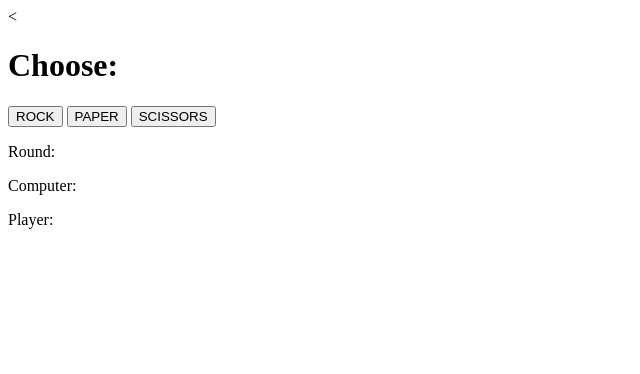
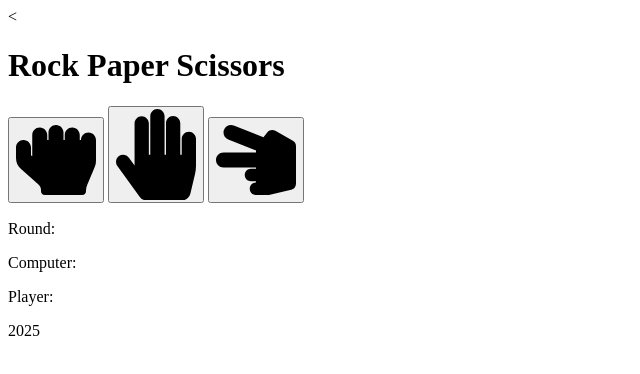
Before and after one commit to MazontheMoon/TheOdinProject-RockPaperScissors, a plain HTML site: page index.html in a window 1280 px wide. Shown: the whole page, without its empty margins (0-640 px from the left). Drawn offline with Linux system fonts and the light colour scheme.

Commit message:
update: Add svg button icons
Change text label to svg icon buttons for gameplay

```diff
--- a/index.html
+++ b/index.html
@@ -12,10 +12,26 @@
     </head>
     <body>
       <main>
-  <h1>Choose:</h1>
-  <button id="btn-rock">ROCK</button>
-  <button id="btn-paper">PAPER</button>
-  <button id="btn-scissors">SCISSORS</button>
+  <header>
+  <h1>Rock Paper Scissors</h1>
+</header>
+<main>
+  <div class="controls">
+    <button id="btn-rock">
+      <svg viewBox="0 0 512 512" width="80px" title="hand-rock">
+        <path d="M464.8 80c-26.9-.4-48.8 21.2-48.8 48h-8V96.8c0-26.3-20.9-48.3-47.2-48.8-26.9-.4-48.8 21.2-48.8 48v32h-8V80.8c0-26.3-20.9-48.3-47.2-48.8-26.9-.4-48.8 21.2-48.8 48v48h-8V96.8c0-26.3-20.9-48.3-47.2-48.8-26.9-.4-48.8 21.2-48.8 48v136l-8-7.1v-48.1c0-26.3-20.9-48.3-47.2-48.8C21.9 127.6 0 149.2 0 176v66.4c0 27.4 11.7 53.5 32.2 71.8l111.7 99.3c10.2 9.1 16.1 22.2 16.1 35.9v6.7c0 13.3 10.7 24 24 24h240c13.3 0 24-10.7 24-24v-2.9c0-12.8 2.6-25.5 7.5-37.3l49-116.3c5-11.8 7.5-24.5 7.5-37.3V128.8c0-26.3-20.9-48.4-47.2-48.8z" />
+      </svg></button>
+    <button id="btn-paper">
+      <svg viewBox="0 0 448 512" width="80px" title="hand-paper">
+        <path d="M408.781 128.007C386.356 127.578 368 146.36 368 168.79V256h-8V79.79c0-22.43-18.356-41.212-40.781-40.783C297.488 39.423 280 57.169 280 79v177h-8V40.79C272 18.36 253.644-.422 231.219.007 209.488.423 192 18.169 192 40v216h-8V80.79c0-22.43-18.356-41.212-40.781-40.783C121.488 40.423 104 58.169 104 80v235.992l-31.648-43.519c-12.993-17.866-38.009-21.817-55.877-8.823-17.865 12.994-21.815 38.01-8.822 55.877l125.601 172.705A48 48 0 0 0 172.073 512h197.59c22.274 0 41.622-15.324 46.724-37.006l26.508-112.66a192.011 192.011 0 0 0 5.104-43.975V168c.001-21.831-17.487-39.577-39.218-39.993z" />
+      </svg>
+    </button>
+    <button id="btn-scissors">
+      <svg viewBox="0 0 512 512" width="80px" title="hand-scissors">
+        <path d="M216 440c0-22.092 17.909-40 40-40v-8h-32c-22.091 0-40-17.908-40-40s17.909-40 40-40h32v-8H48c-26.51 0-48-21.49-48-48s21.49-48 48-48h208v-13.572l-177.551-69.74c-24.674-9.694-36.818-37.555-27.125-62.228 9.693-24.674 37.554-36.817 62.228-27.124l190.342 74.765 24.872-31.09c12.306-15.381 33.978-19.515 51.081-9.741l112 64A40.002 40.002 0 0 1 512 168v240c0 18.562-12.77 34.686-30.838 38.937l-136 32A39.982 39.982 0 0 1 336 480h-80c-22.091 0-40-17.908-40-40z" />
+      </svg>
+    </button>
+  </div>
 
   <div id="scoreboard">
     <p>Round: <span id="score"></span> </p>
@@ -23,5 +39,9 @@
     <p>Player: <span id="scorePlayer"></span></p>
   </div>
 </main>
+<footer>
+  <p>2025</p>
+</footer>
+</main>
     </body>
   </html>
```
